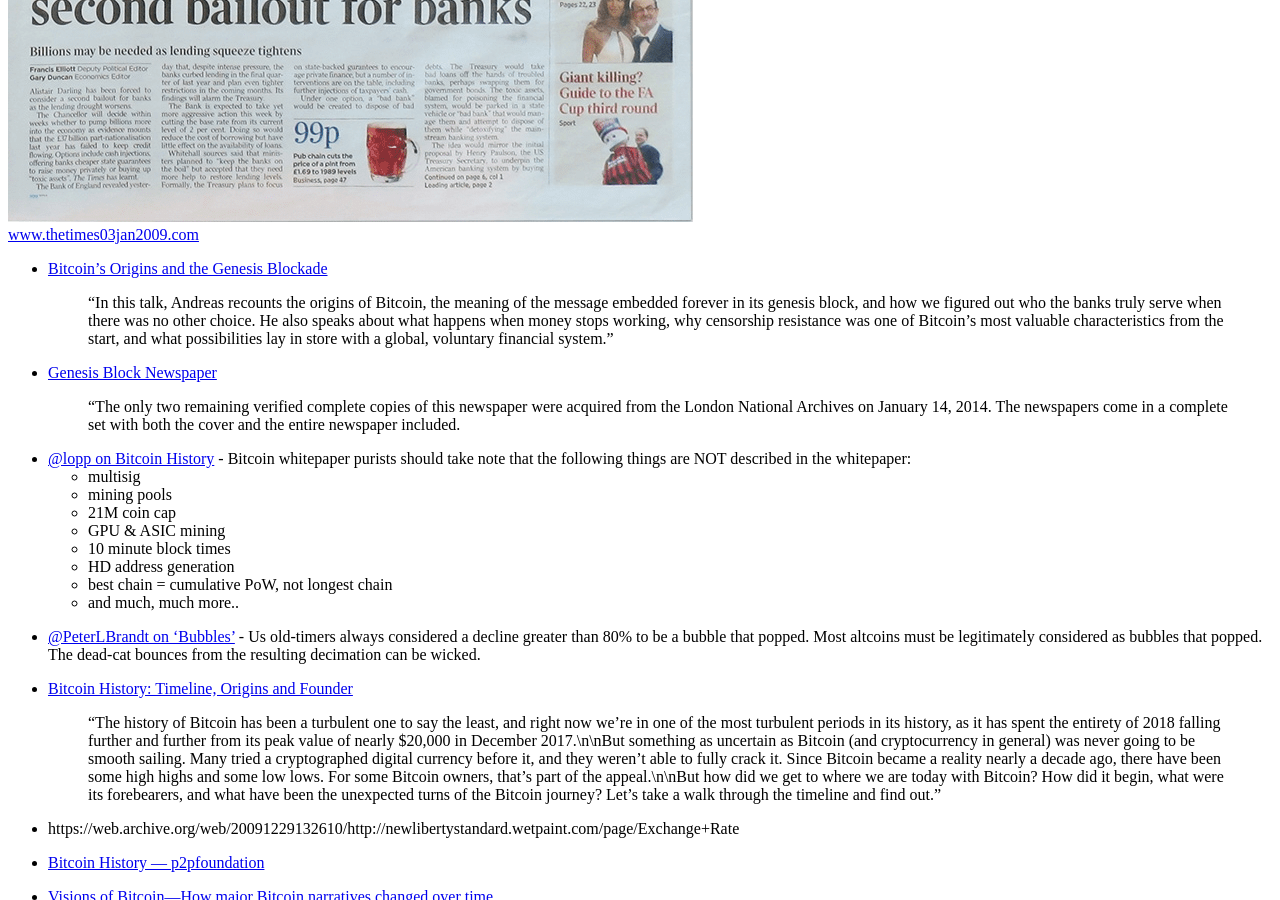
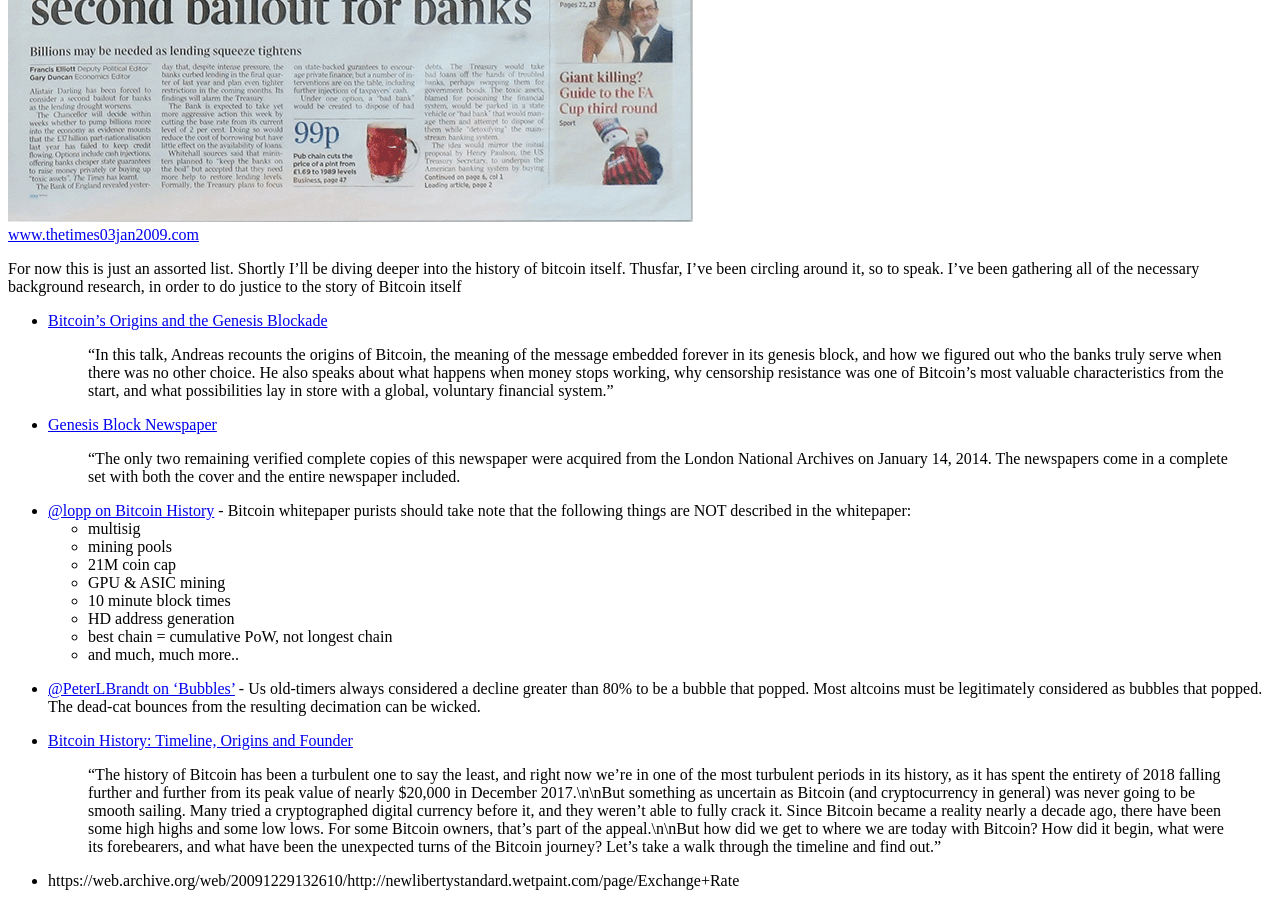
Before and after one commit to bitcoinfo/bitcoin-history, a Jekyll site: the page built from _posts/2018-12-27-bitcoin-history.md, in a window 1280 px wide and 900 px high, scrolled down 3662 px. Built offline with Jekyll 4.4.1, drawn with Linux system fonts in a browser that asks for light colours; cached includes are drawn as plain includes; nearby versions of some CDN libraries; some of the changed text lies outside the part shown.

Commit message:
update bitcoin

```diff
--- a/_posts/2018-12-27-bitcoin-history.md
+++ b/_posts/2018-12-27-bitcoin-history.md
@@ -21,6 +21,8 @@
 ![](https://infominer.id/bitcoin-history/assets/img/genesis-block-newspaper-chancellor-brink-bailout-banks.png)<br/>
 [www.thetimes03jan2009.com](https://web.archive.org/web/20180829032336/https://www.thetimes03jan2009.com/){: .btn .btn--light-outline}
 
+
+For now this is just an assorted list. Shortly I'll be diving deeper into the history of bitcoin itself. Thusfar, I've been circling around it, so to speak. I've been gathering all of the necessary background research, in order to do justice to the story of Bitcoin itself
 
 
 * [Bitcoin's Origins and the Genesis Blockade](https://youtu.be/cagoyF3WePo)
```
